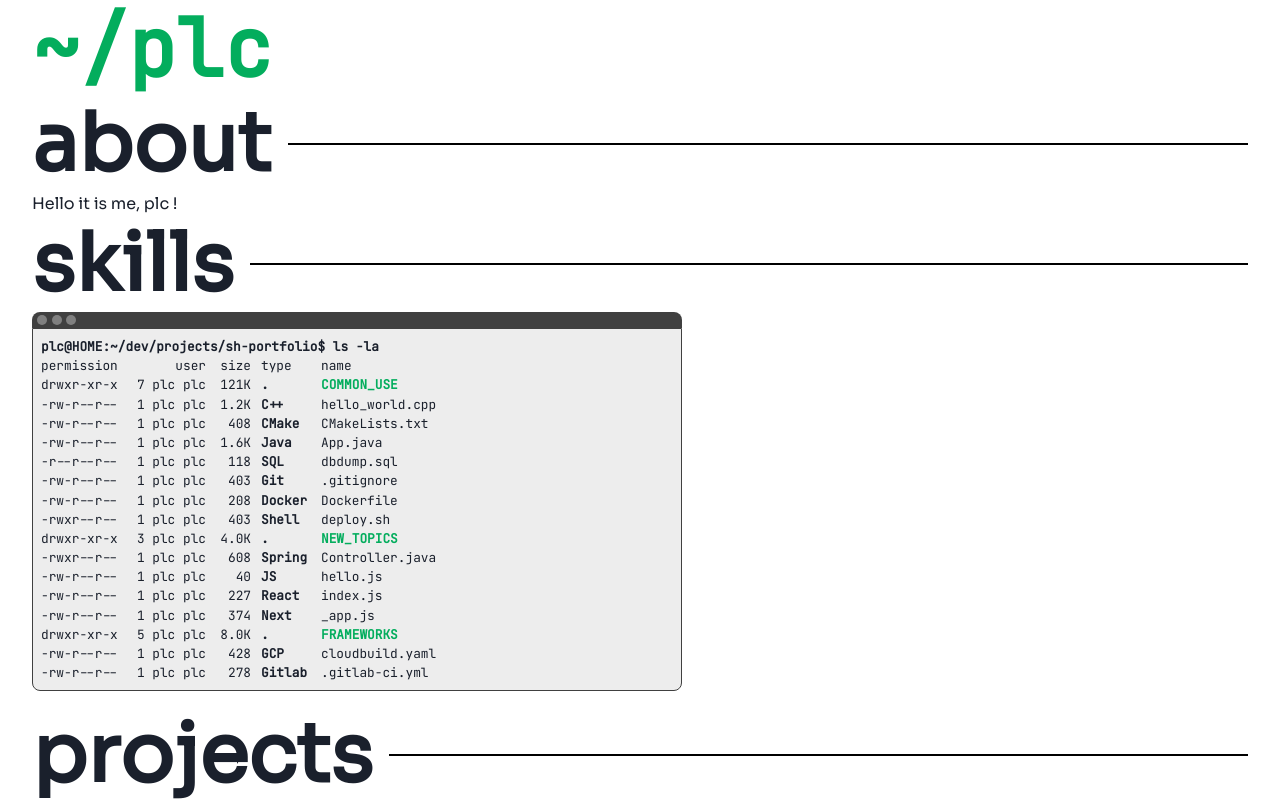
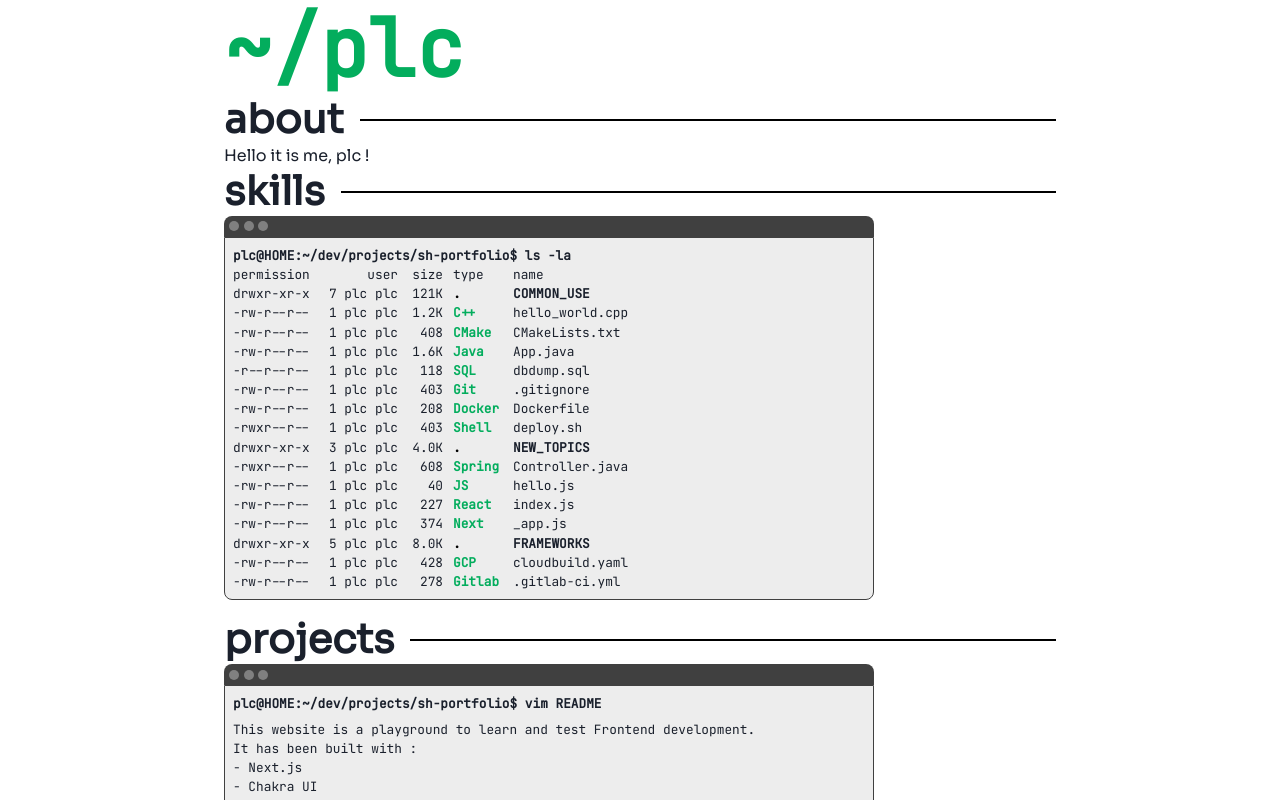
Before and after one commit to pielc/sh-portfolio, a Next.js app: page / in a window 1280 px wide. Shown: the top 800 px of the page. Built offline with nearby package versions, Linux system fonts and the light colour scheme.

Commit message:
change colors in ls like and add wip icon

```diff
--- a/components/typo/index.js
+++ b/components/typo/index.js
@@ -3,7 +3,8 @@ import { Box, Flex, Heading } from "@chakra-ui/react";
 export const ShHeading = ({ children }) => {
   return (
     <Flex align="center">
-      <Heading as="h2" fontSize={{ base: "2.5em", md: "4em", lg: "5em" }}>
+      {/* <Heading as="h2" fontSize={{ base: "2.5em", md: "4em", lg: "5em" }}> */}
+      <Heading as="h2" fontSize="2.5em">
         {children}
       </Heading>
       <Box h="2px" ml="1em" flex="1" bg="black"></Box>
--- a/components/visuals/index.js
+++ b/components/visuals/index.js
@@ -1,19 +1,21 @@
 import {
-  Box, Circle,
+  Box,
+  Circle,
   Grid,
   GridItem,
-  HStack, Text, VStack,
-  Image
+  HStack,
+  Text,
+  VStack,
+  Image,
 } from "@chakra-ui/react";
 
 export const ShBox = ({ children }) => {
   return (
-    // <Box>
-    <VStack marginBottom="1em" align="stretch" spacing="0">
+    <VStack marginBottom="1em" align="stretch"  spacing="0">
       <Box
         display="flex"
         alignItems="center"
-        h="1em"
+        h="1.3em"
         bgColor="#404040"
         px="0.3em"
         minW="450px"
@@ -38,7 +40,6 @@ export const ShBox = ({ children }) => {
         <Box p="2">{children}</Box>
       </Box>
     </VStack>
-    // </Box>
   );
 };
 
@@ -60,22 +61,27 @@ function lsLine(perm, user, size, type, name, folder = false, title = false) {
         {title ? (
           <Text>{type}</Text>
         ) : (
-          <Text style={{ fontWeight: "bold" }}>{type}</Text>
+          <Text color={chooseTypeColor(folder)} style={{ fontWeight: "bold" }}>
+            {type}
+          </Text>
         )}{" "}
       </GridItem>
       <GridItem w="10px" h="1.5em"></GridItem>
       <GridItem w="160px" h="1.5em">
         {" "}
         {folder ? (
-          <Text color="#03ad5d" style={{ fontWeight: "bold" }}>
-            {name}
-          </Text>
+          <Text style={{ fontWeight: "bold" }}>{name}</Text>
         ) : (
           <Text>{name}</Text>
         )}{" "}
       </GridItem>
     </Grid>
   );
+}
+
+function chooseTypeColor(folder) {
+  if (!folder) return "#03ad5d";
+  return "#000000";
 }
 
 {
@@ -99,7 +105,7 @@ export const Skills = () => {
         fontFamily="JetBrains Mono, sans-serif"
       >
         <Box w="440px" h="1.5em">
-          <Text style={{ fontWeight: "bold" }}  marginBottom="0.5em">
+          <Text style={{ fontWeight: "bold" }} marginBottom="0.5em">
             plc@HOME:~/dev/projects/sh-portfolio$ ls -la
           </Text>
         </Box>
@@ -128,22 +134,23 @@ export const Skills = () => {
 export const Projects = () => {
   return (
     <div>
-      <PortfolioProject/>
-      <PluginProject/>
+      <PortfolioProject />
+      <PluginProject />
     </div>
-  )
-}
+  );
+};
 
 export const PortfolioProject = () => {
   return (
     <ShBox>
       <Text fontSize="0.8em" fontFamily="JetBrains Mono, sans-serif">
-        <Text style={{ fontWeight: "bold" }}  marginBottom="0.5em">
+        <Text style={{ fontWeight: "bold" }} marginBottom="0.5em">
           plc@HOME:~/dev/projects/sh-portfolio$ vim README
         </Text>
         <Text>
           {" "}
-          This website is a playground to learn and test Frontend development. <br />
+          This website is a playground to learn and test Frontend development.{" "}
+          <br />
           It has been built with : <br />
           - Next.js <br />
           - Chakra UI <br />
@@ -158,7 +165,7 @@ export const PortfolioProject = () => {
           github
         </Text>
         <Text>
-          ~ <br/> ~ <br/> ~ <br/> ~ <br/>
+          ~ <br /> ~ <br /> ~ <br /> ~ <br />
           &quot;README&quot; 5L, 194C
         </Text>
       </Text>
@@ -174,16 +181,14 @@ export const PluginProject = () => {
           plc@HOME:~/dev/projects/vst-plugin$ cat goal.md
         </Text>
         <Text>
-          # This project aims to develop a VST plugin allowing to add reverb music effect on top of a MIDI instrument.
+          # This project aims to develop a VST plugin allowing to add reverb
+          music effect on top of a MIDI instrument.
         </Text>
         <Box m="2em">
           <Image src="util/cone-BW.svg" alt="WIP" boxSize="4em" />
         </Box>
-        <Text>
-        Work in progress ..
-        </Text>
+        <Text>Work in progress ..</Text>
       </Text>
-
     </ShBox>
   );
 };
--- a/pages/_app.js
+++ b/pages/_app.js
@@ -1,5 +1,5 @@
-import { ChakraProvider, extendTheme } from "@chakra-ui/react";
-import "@fontsource/sora"
+import { ChakraProvider, extendTheme, Box } from "@chakra-ui/react";
+import "@fontsource/sora";
 
 const theme = extendTheme({
   fonts: {
@@ -11,7 +11,9 @@ const theme = extendTheme({
 function App({ Component, pageProps }) {
   return (
     <ChakraProvider theme={theme}>
+      <Box px={{ base: "0.5em", md: "6em", lg: "12em" }}>
       <Component {...pageProps} />
+    </Box>
     </ChakraProvider>
   );
 }
```
Also changed, not shown: public/util/cone-BW.svg (added).
